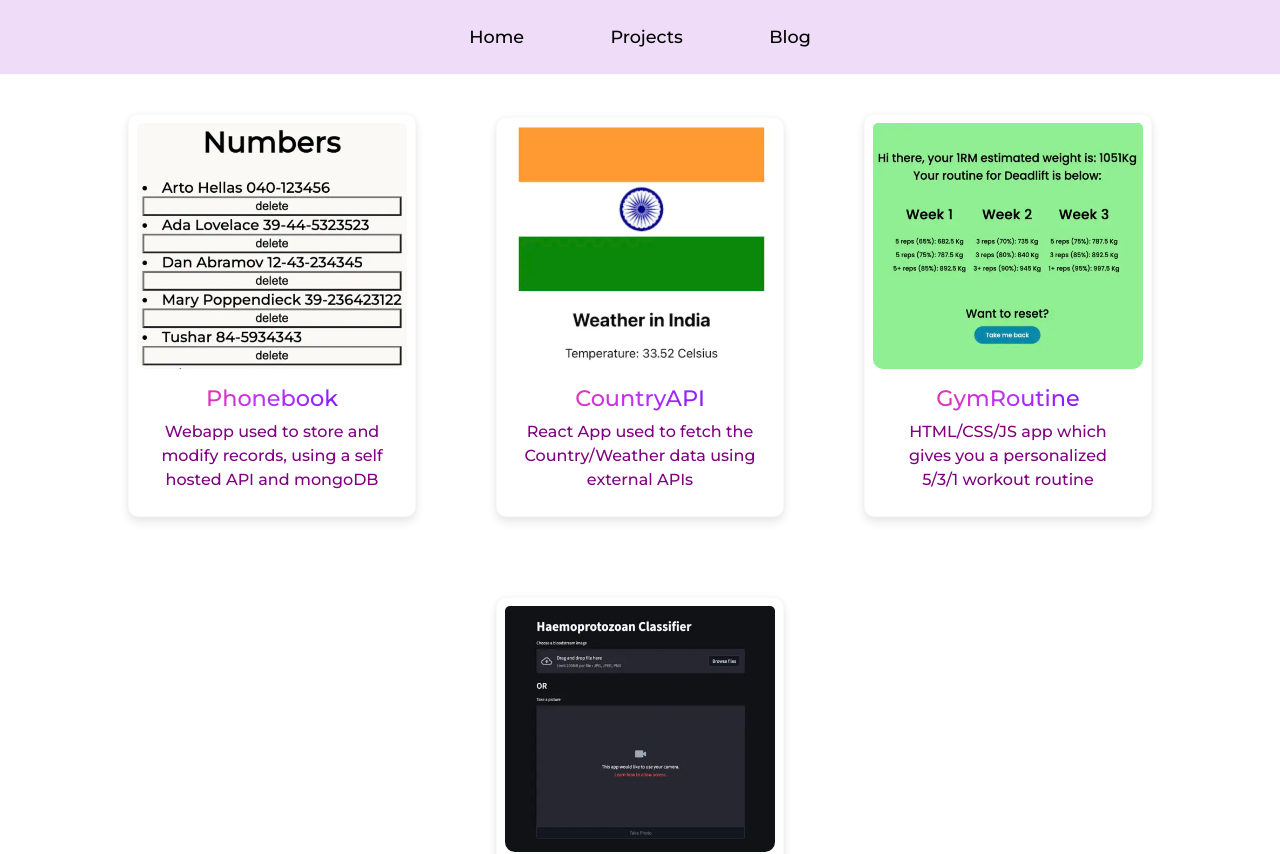
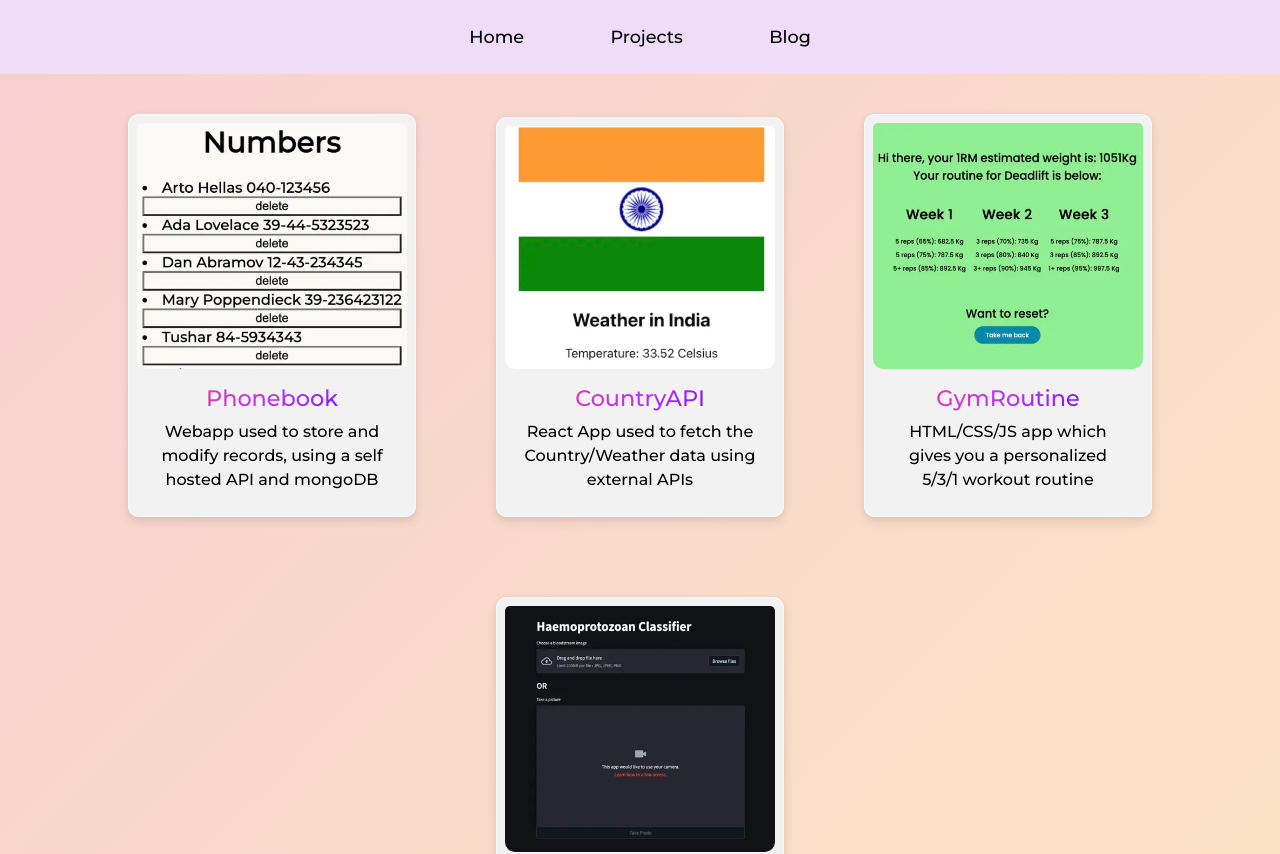
Before and after one commit to reddygtvs/homepage, a React (Create React App) app: page /projects in a window 1280 px wide. Shown: the top 854 px of the page. Built offline with nearby package versions, Linux system fonts and the light colour scheme.

Commit message:
added background animation

```diff
--- a/src/App.css
+++ b/src/App.css
@@ -230,7 +230,7 @@ a {
   transition: transform 0.5s ease;
   border-radius: 0.5vh;
   transition: color 0.3s ease, background-color 0.3s ease;
-  background: white;
+  /* background: white; */
   background-size: contain;
 }
 
@@ -238,3 +238,29 @@ a:hover {
   background: #f22952;
   color: white;
 }
+
+body {
+  background: linear-gradient(-45deg, #ffedc1, #eaa6e4);
+  background-size: 400% 400%;
+  animation: gradient 15s ease infinite;
+  height: 100vh;
+  color: white;
+}
+
+@keyframes gradient {
+  0% {
+    background-position: 0% 50%;
+    color: #000000;
+  }
+  50% {
+    background-position: 100% 50%;
+    color: #ffffff;
+  }
+  100% {
+    background-position: 0% 50%;
+  }
+}
+
+p {
+  color: black;
+}
--- a/src/components/CardReact.js
+++ b/src/components/CardReact.js
@@ -10,7 +10,7 @@ const CardReact = ({ title, text, href, img }) => {
       onClick={handleCardClick}
       border="light"
       className="card"
-      style={{ width: "18rem", color: "purple" }}
+      style={{ width: "18rem", color: "purple", backgroundColor: "#f2f2f2" }}
     >
       <Card.Img variant="top" src={img} />
       <Card.Body>
```
